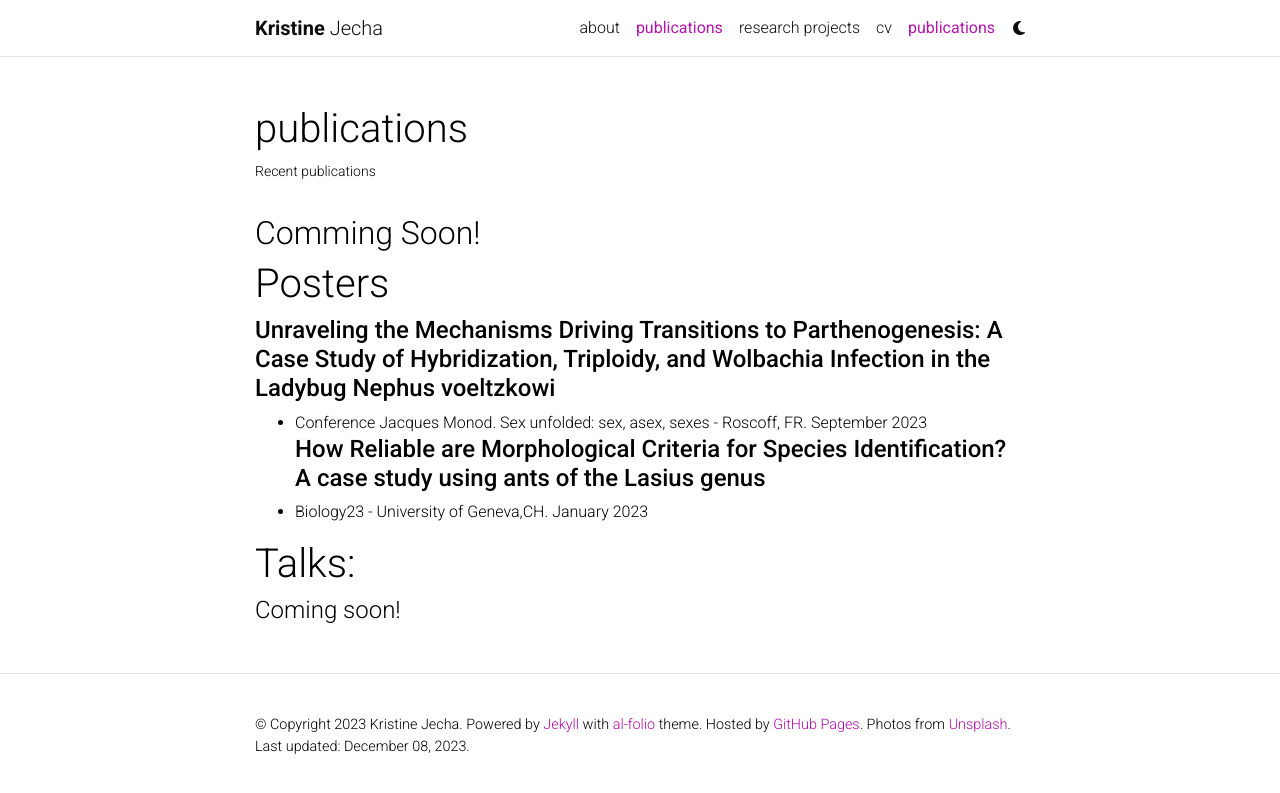
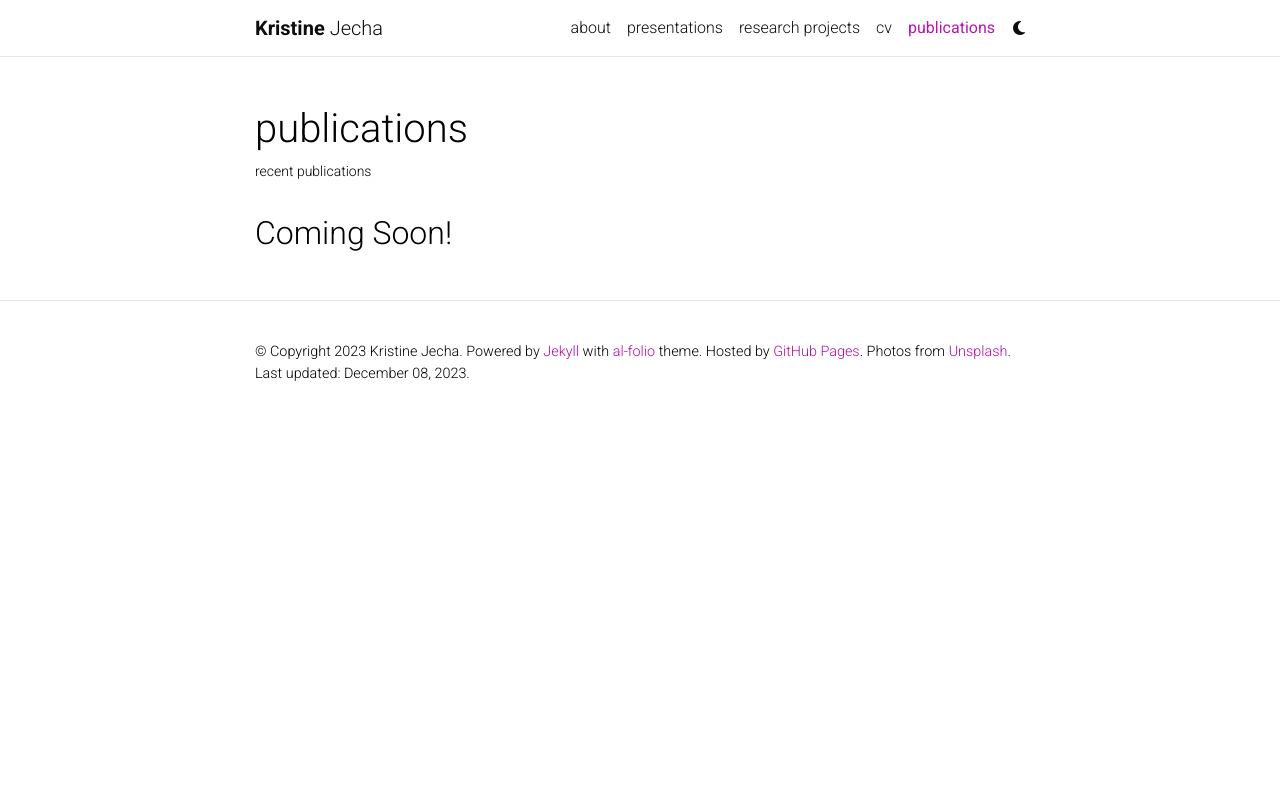
Before and after one commit to kjecha/kjecha.github.io, a Jekyll site: the page built from _pages/teaching.md, in a window 1280 px wide. Shown: the top 793 px of the page. Built offline with Jekyll 4.4.1, drawn with Linux system fonts in a browser that asks for light colours; comment, search, counter and statistics services are not loaded; a style sheet for code colours, icons or effects is not loaded.

Commit message:
modified:   _pages/publications.md 	modified:   _pages/teaching.md

```diff
--- a/_pages/teaching.md
+++ b/_pages/teaching.md
@@ -2,20 +2,9 @@
 layout: page
 permalink: /publications/
 title: publications
-description: Recent publications
+description: recent publications
 nav: true
 nav_order: 5
 ---
 
-## Comming Soon!
-
-
-# Posters
-#### **Unraveling the Mechanisms Driving Transitions to Parthenogenesis: A Case Study of Hybridization, Triploidy, and Wolbachia Infection in the Ladybug Nephus voeltzkowi**
-- Conference Jacques Monod. Sex unfolded: sex, asex, sexes - Roscoff, FR. September 2023
-#### **How Reliable are Morphological Criteria for Species Identification? A case study using ants of the Lasius genus**
-- Biology23 - University of Geneva,CH. January 2023
-
-
-# Talks:
-#### Coming soon!
+## Coming Soon!
```
Also changed, not shown: _pages/publications.md (+3 -3 lines).
